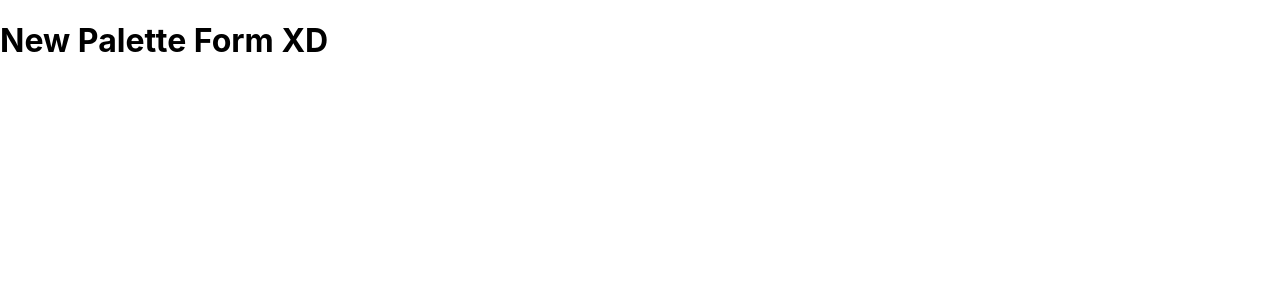
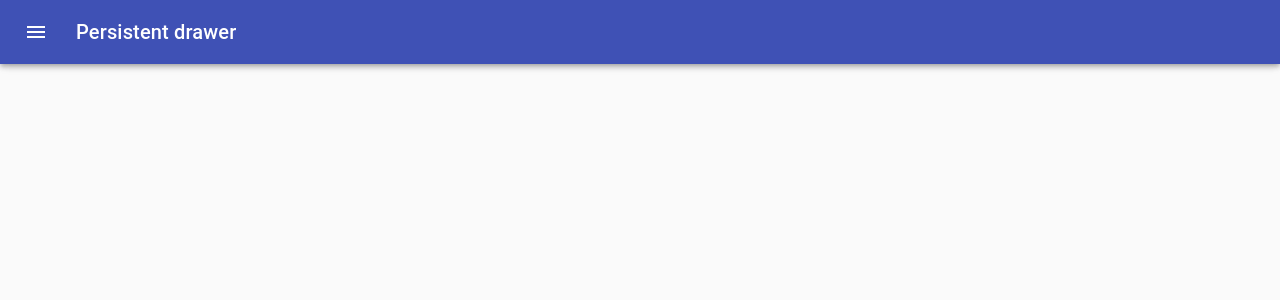
Before and after one commit to rajarsheechatterjee/MassiveColorProject, a React (Create React App) app: page /palette/new in a window 1280 px wide. Shown: the top 300 px of the page. Built offline with nearby package versions, Linux system fonts and the light colour scheme.

Commit message:
Add Drawer to New Palette Form

```diff
--- a/src/NewPaletteForm.js
+++ b/src/NewPaletteForm.js
@@ -1,13 +1,143 @@
-import React, { Component } from 'react';
+import React from 'react';
+import clsx from 'clsx';
+import { makeStyles, useTheme } from '@material-ui/core/styles';
+import Drawer from '@material-ui/core/Drawer';
+import CssBaseline from '@material-ui/core/CssBaseline';
+import AppBar from '@material-ui/core/AppBar';
+import Toolbar from '@material-ui/core/Toolbar';
+import List from '@material-ui/core/List';
+import Typography from '@material-ui/core/Typography';
+import Divider from '@material-ui/core/Divider';
+import IconButton from '@material-ui/core/IconButton';
+import MenuIcon from '@material-ui/icons/Menu';
+import ChevronLeftIcon from '@material-ui/icons/ChevronLeft';
+import ChevronRightIcon from '@material-ui/icons/ChevronRight';
+import ListItem from '@material-ui/core/ListItem';
+import ListItemIcon from '@material-ui/core/ListItemIcon';
+import ListItemText from '@material-ui/core/ListItemText';
+import InboxIcon from '@material-ui/icons/MoveToInbox';
+import MailIcon from '@material-ui/icons/Mail';
 
-class NewPaletteFOrm extends Component {
-    render() {
-        return (
-            <div>
-                <h1>New Palette Form XD</h1>
-            </div>
-        )
-    }
+const drawerWidth = 240;
+
+const useStyles = makeStyles((theme) => ({
+  root: {
+    display: 'flex',
+  },
+  appBar: {
+    transition: theme.transitions.create(['margin', 'width'], {
+      easing: theme.transitions.easing.sharp,
+      duration: theme.transitions.duration.leavingScreen,
+    }),
+  },
+  appBarShift: {
+    width: `calc(100% - ${drawerWidth}px)`,
+    marginLeft: drawerWidth,
+    transition: theme.transitions.create(['margin', 'width'], {
+      easing: theme.transitions.easing.easeOut,
+      duration: theme.transitions.duration.enteringScreen,
+    }),
+  },
+  menuButton: {
+    marginRight: theme.spacing(2),
+  },
+  hide: {
+    display: 'none',
+  },
+  drawer: {
+    width: drawerWidth,
+    flexShrink: 0,
+  },
+  drawerPaper: {
+    width: drawerWidth,
+  },
+  drawerHeader: {
+    display: 'flex',
+    alignItems: 'center',
+    padding: theme.spacing(0, 1),
+    // necessary for content to be below app bar
+    ...theme.mixins.toolbar,
+    justifyContent: 'flex-end',
+  },
+  content: {
+    flexGrow: 1,
+    padding: theme.spacing(3),
+    transition: theme.transitions.create('margin', {
+      easing: theme.transitions.easing.sharp,
+      duration: theme.transitions.duration.leavingScreen,
+    }),
+    marginLeft: -drawerWidth,
+  },
+  contentShift: {
+    transition: theme.transitions.create('margin', {
+      easing: theme.transitions.easing.easeOut,
+      duration: theme.transitions.duration.enteringScreen,
+    }),
+    marginLeft: 0,
+  },
+}));
+
+export default function NewPaletteForm() {
+  const classes = useStyles();
+//   const theme = useTheme();
+  const [open, setOpen] = React.useState(false);
+
+  const handleDrawerOpen = () => {
+    setOpen(true);
+  };
+
+  const handleDrawerClose = () => {
+    setOpen(false);
+  };
+
+  return (
+    <div className={classes.root}>
+      <CssBaseline />
+      <AppBar
+        position="fixed"
+        className={clsx(classes.appBar, {
+          [classes.appBarShift]: open,
+        })}
+      >
+        <Toolbar>
+          <IconButton
+            color="inherit"
+            aria-label="open drawer"
+            onClick={handleDrawerOpen}
+            edge="start"
+            className={clsx(classes.menuButton, open && classes.hide)}
+          >
+            <MenuIcon />
+          </IconButton>
+          <Typography variant="h6" noWrap>
+            Persistent drawer
+          </Typography>
+        </Toolbar>
+      </AppBar>
+      <Drawer
+        className={classes.drawer}
+        variant="persistent"
+        anchor="left"
+        open={open}
+        classes={{
+          paper: classes.drawerPaper,
+        }}
+      >
+        <div className={classes.drawerHeader}>
+          <IconButton onClick={handleDrawerClose}>
+            <ChevronLeftIcon />
+          </IconButton>
+        </div>
+        <Divider />
+      </Drawer>
+      <main
+        className={clsx(classes.content, {
+          [classes.contentShift]: open,
+        })}
+      >
+        <div className={classes.drawerHeader} />
+
+      </main>
+    </div>
+  );
 }
-
-export default NewPaletteFOrm;
```
